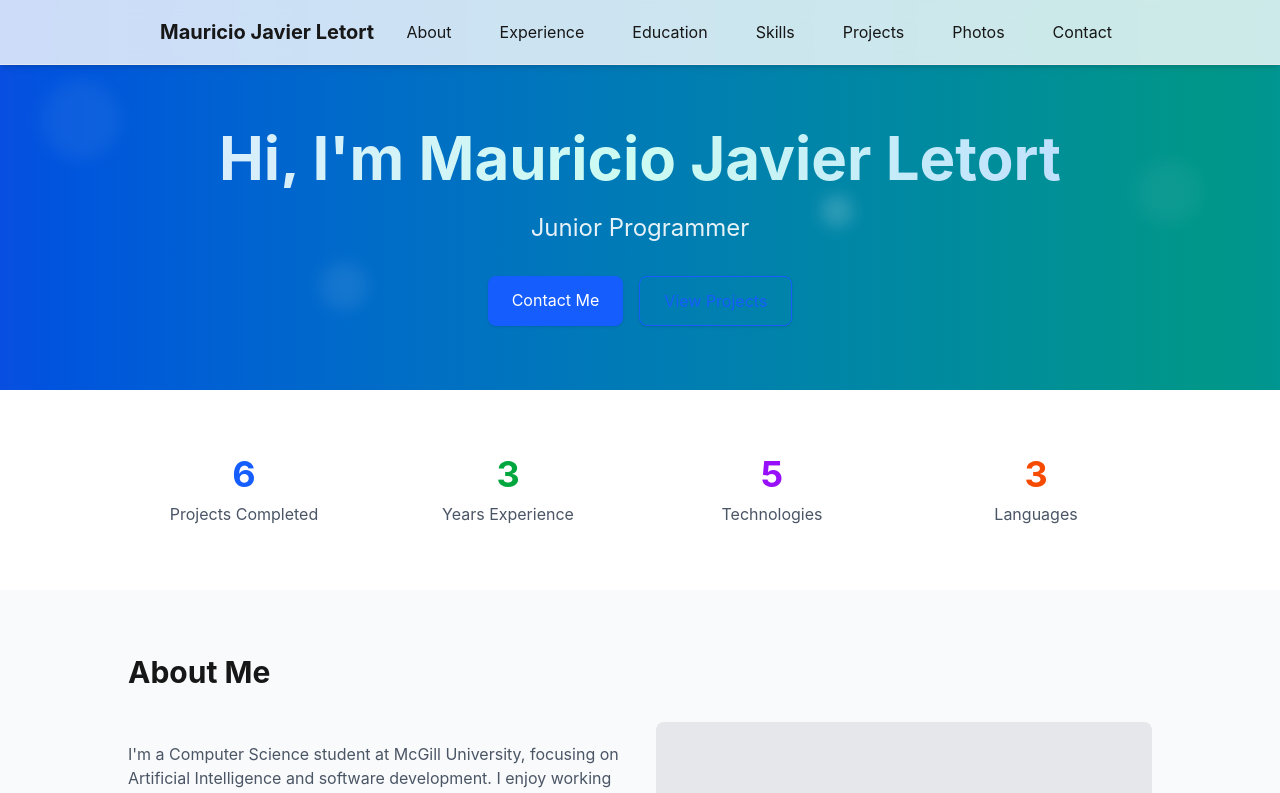
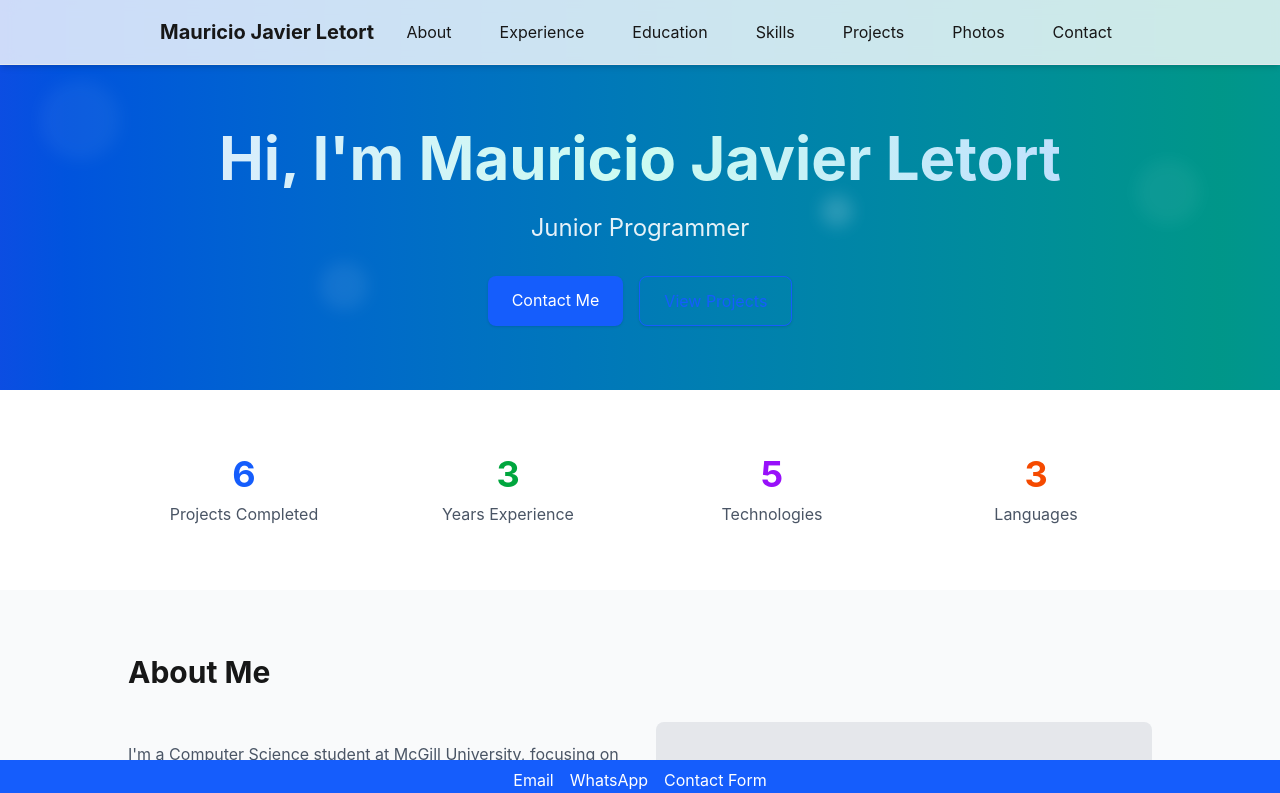
Before and after one commit to Mau567/personal_webpage, a Next.js app: page / in a window 1280 px wide. Shown: the top 793 px of the page. Built offline with nearby package versions, Linux system fonts and the light colour scheme.

Commit message:
Add sticky contact bar and functional form

```diff
--- a/src/app/page.tsx
+++ b/src/app/page.tsx
@@ -44,8 +44,23 @@ export default function Home() {
 
     return () => observer.disconnect();
   }, []);
+  const handleSubmit = (e: React.FormEvent<HTMLFormElement>) => {
+    e.preventDefault();
+    const formData = new FormData(e.currentTarget);
+    const name = formData.get("name");
+    const email = formData.get("email");
+    const message = formData.get("message");
+    const mailto = `mailto:mjletort@gmail.com?subject=Contact from ${encodeURIComponent(
+      (name as string) || "Anonymous"
+    )}&body=${encodeURIComponent(
+      `${message}\n\nFrom: ${(name as string) || "Anonymous"} <${
+        (email as string) || ""
+      }>`
+    )}`;
+    window.location.href = mailto;
+  };
   return (
-    <main className="min-h-screen">
+    <main className="min-h-screen pb-20">
       {/* Navigation */}
       <nav className="fixed w-full bg-white/80 dark:bg-gray-900/80 backdrop-blur-sm z-50 border-b border-gray-200 dark:border-gray-800 shadow-md transition-colors">
         <div className="max-w-5xl mx-auto px-4 sm:px-6 lg:px-8">
@@ -476,6 +491,17 @@ export default function Home() {
                   (438) 979 4330
                 </p>
                 <p className="flex items-center">
+                  <span className="mr-2">💬</span>
+                  <a
+                    href="https://wa.me/14389794330"
+                    className="hover:underline"
+                    target="_blank"
+                    rel="noopener noreferrer"
+                  >
+                    Message on WhatsApp
+                  </a>
+                </p>
+                <p className="flex items-center">
                   <span className="mr-2">📍</span>
                   1430 City Councillors St, Montreal, Canada
                 </p>
@@ -492,18 +518,30 @@ export default function Home() {
               </div>
             </div>
             <div className="bg-white dark:bg-gray-700 p-6 rounded-lg shadow">
-              <form className="space-y-4">
+              <form className="space-y-4" onSubmit={handleSubmit}>
                 <div>
                   <label className="block text-sm font-medium mb-1">Name</label>
-                  <input type="text" className="w-full px-3 py-2 border rounded-lg dark:bg-gray-800 dark:border-gray-600" />
+                  <input
+                    type="text"
+                    name="name"
+                    className="w-full px-3 py-2 border rounded-lg dark:bg-gray-800 dark:border-gray-600"
+                  />
                 </div>
                 <div>
                   <label className="block text-sm font-medium mb-1">Email</label>
-                  <input type="email" className="w-full px-3 py-2 border rounded-lg dark:bg-gray-800 dark:border-gray-600" />
+                  <input
+                    type="email"
+                    name="email"
+                    className="w-full px-3 py-2 border rounded-lg dark:bg-gray-800 dark:border-gray-600"
+                  />
                 </div>
                 <div>
                   <label className="block text-sm font-medium mb-1">Message</label>
-                  <textarea className="w-full px-3 py-2 border rounded-lg dark:bg-gray-800 dark:border-gray-600" rows={4}></textarea>
+                  <textarea
+                    name="message"
+                    className="w-full px-3 py-2 border rounded-lg dark:bg-gray-800 dark:border-gray-600"
+                    rows={4}
+                  ></textarea>
                 </div>
                 <button type="submit" className="w-full bg-blue-600 text-white px-6 py-3 rounded-lg hover:bg-blue-700 transition">
                   Send Message
@@ -522,6 +560,23 @@ export default function Home() {
           </p>
         </div>
       </footer>
+      {/* Sticky Contact Bar */}
+      <div className="fixed bottom-0 left-0 right-0 bg-blue-600 text-white p-2 flex justify-center space-x-4 z-50">
+        <a href="mailto:mjletort@gmail.com" className="hover:underline">
+          Email
+        </a>
+        <a
+          href="https://wa.me/14389794330"
+          target="_blank"
+          rel="noopener noreferrer"
+          className="hover:underline"
+        >
+          WhatsApp
+        </a>
+        <a href="#contact" className="hover:underline">
+          Contact Form
+        </a>
+      </div>
     </main>
   );
 }
```
